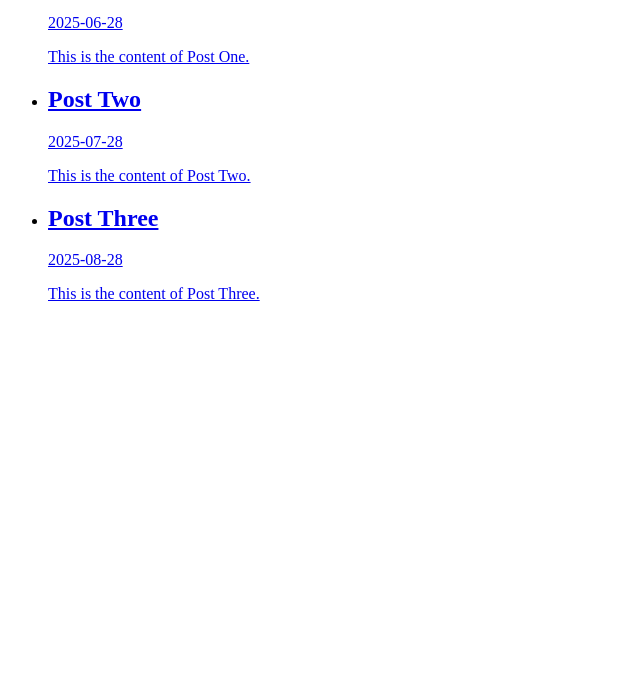
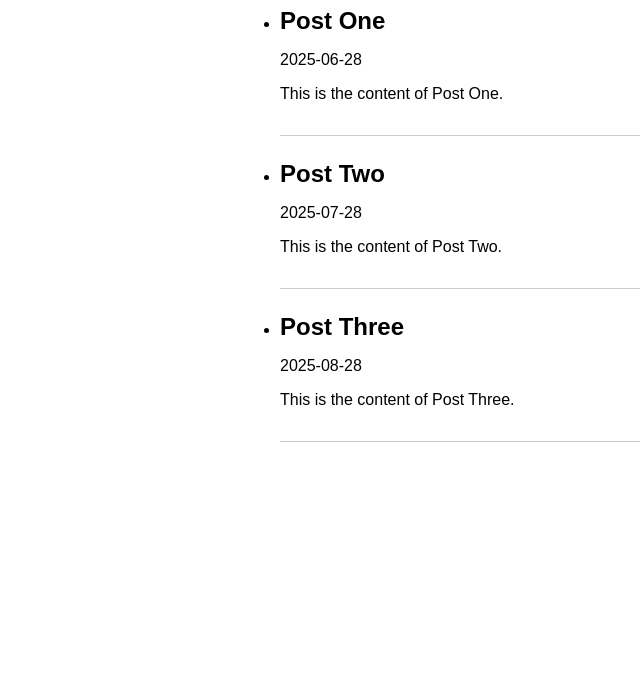
Before and after one commit to timurdll/gatsby-blog, a Gatsby site: page / in a window 1280 px wide. Shown: the part 113-800 px from the top of the page, without its empty margins (0-640 px from the left). Built offline with nearby package versions, Linux system fonts and the light colour scheme; Gatsby itself is replaced by a stand-in of ours.

Commit message:
style: apply CSS Modules to main and post pages

```diff
--- a/src/pages/index.tsx
+++ b/src/pages/index.tsx
@@ -1,6 +1,7 @@
 import * as React from "react";
 import { graphql, Link } from "gatsby";
 import type { HeadFC, PageProps } from "gatsby";
+import * as styles from "../styles/index.module.css";
 
 type Post = {
   frontmatter: {
@@ -21,12 +22,12 @@ type DataProps = {
 
 const IndexPage: React.FC<PageProps<DataProps>> = ({ data }) => {
   return (
-    <main>
+    <main className={styles.container}>
       <h1>Gatsby Blog</h1>
       <ul>
         {data.allMarkdownRemark.nodes.map((post, i) => (
-          <li key={i}>
-            <Link to={post.fields.slug}>
+          <li key={i} className={styles.post}>
+            <Link to={post.fields.slug} className={styles.link}>
               <h2>{post.frontmatter.title}</h2>
               <p>{post.frontmatter.date}</p>
               <p>{post.excerpt}</p>
--- /dev/null
+++ b/src/styles/index.module.css
@@ -0,0 +1,21 @@
+.container {
+  max-width: 800px;
+  margin: 0 auto;
+  padding: 2rem;
+  font-family: sans-serif;
+}
+
+.post {
+  border-bottom: 1px solid #ccc;
+  margin-bottom: 1.5rem;
+  padding-bottom: 1rem;
+}
+
+.post h2 {
+  margin-bottom: 0.3rem;
+}
+
+.link {
+  text-decoration: none;
+  color: inherit;
+}
--- /dev/null
+++ b/src/styles/post.module.css
@@ -0,0 +1,23 @@
+.container {
+  max-width: 800px;
+  margin: 0 auto;
+  padding: 2rem;
+  font-family: sans-serif;
+}
+
+.title {
+  font-size: 2rem;
+  margin-bottom: 0.5rem;
+}
+
+.date {
+  font-size: 0.9rem;
+  color: gray;
+  margin-bottom: 1rem;
+}
+
+.backLink {
+  display: inline-block;
+  margin-bottom: 2rem;
+  color: blue;
+}
```
Also changed, not shown: src/templates/post.tsx (+7 -4 lines).
